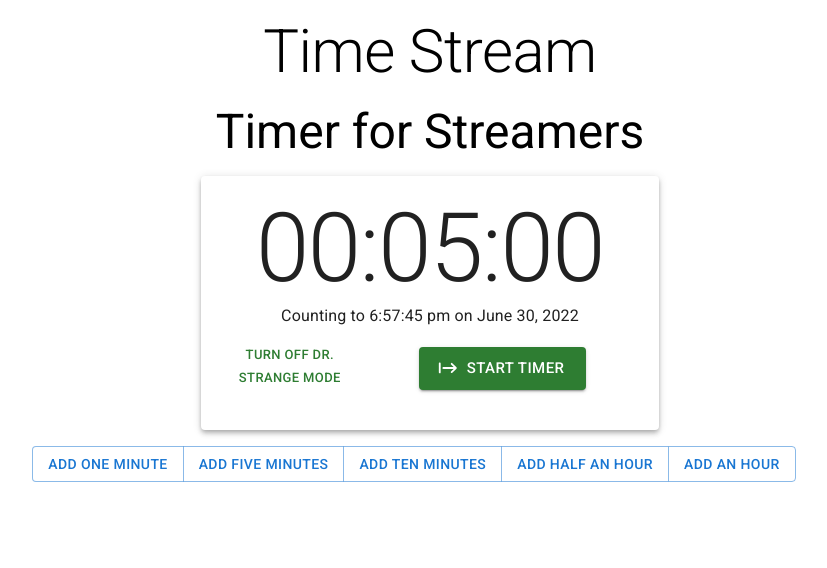
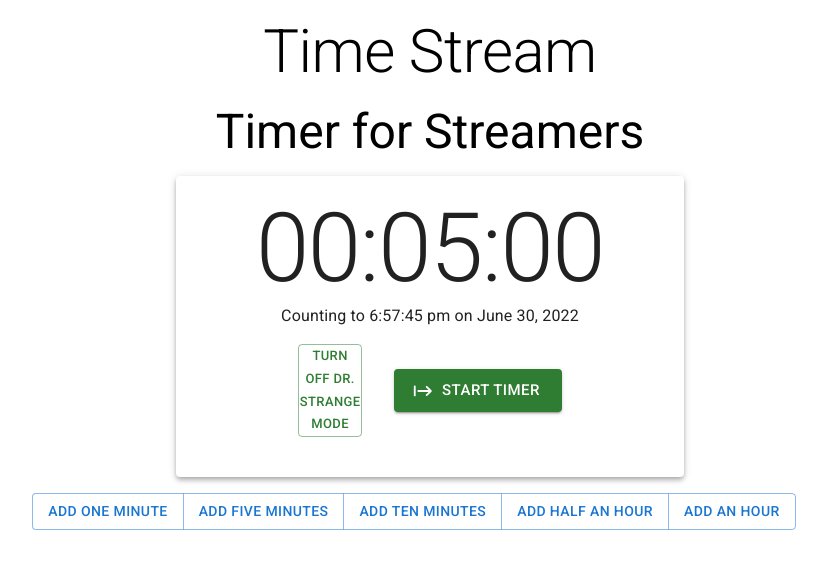
Before and after one commit to ben-laird/adjustable-timer, a React (Create React App) app: page / in a window 1280 px wide. Shown: the top 568 px of the page, without its empty margins (226-1053 px from the left). Built offline with nearby package versions, Linux system fonts and the light colour scheme.

Commit message:
Center and pad boxes

```diff
--- a/src/features/timer/DrStrangeModeTimer.tsx
+++ b/src/features/timer/DrStrangeModeTimer.tsx
@@ -12,12 +12,12 @@ const DrStrangeModeTimer: FC<DrStrangeModeTimerProps> = (props) => {
   const [drStrangeMode, setDrStrangeMode] = useState(true);
   return (
     <Timer {...props} drStrangeMode={drStrangeMode}>
-      <Box display="flex" justifyContent="flex-end" alignItems="flex-end">
+      <Box display="flex" justifyContent="center" alignItems="center">
         <Button
-          variant="text"
+          variant="outlined"
           size="small"
           color={`${drStrangeMode ? "success" : "primary"}`}
-          sx={{margin: 2, padding: 0}}
+          sx={{ margin: 2, padding: 0, width: 0 }}
           onClick={() => setDrStrangeMode(!drStrangeMode)}
         >
           Turn {`${drStrangeMode ? "off" : "on"}`} Dr. Strange Mode
--- a/src/features/timer/Timer.tsx
+++ b/src/features/timer/Timer.tsx
@@ -29,7 +29,7 @@ const Timer: FC<ConnectedProps<typeof connector>> = (props) => {
 
   return (
     <Grid container={true} justifyContent="center" margin={2}>
-      <Card variant="elevation" elevation={4}>
+      <Card variant="elevation" elevation={4} sx={{paddingLeft: 8, paddingRight: 8}}>
         <CardContent>
           <Typography variant="h1" sx={{ textAlign: "center" }}>
             {props.tMinus.format(props.durationCode)}
@@ -37,7 +37,7 @@ const Timer: FC<ConnectedProps<typeof connector>> = (props) => {
           <Typography variant="body1" sx={{ textAlign: "center" }}>
             Counting to {props.targetTime.format(props.dateCode)}
           </Typography>
-          <Box display="flex" justifyContent="flex-end" alignItems="flex-end">
+          <Box display="flex" justifyContent="center" alignItems="center">
             {props.children}
           </Box>
         </CardContent>
```
